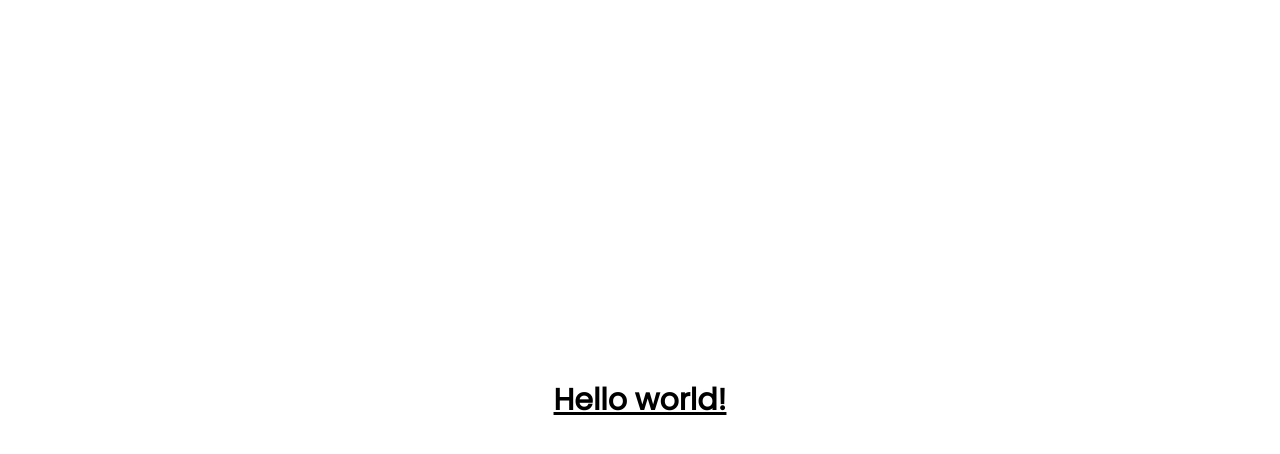
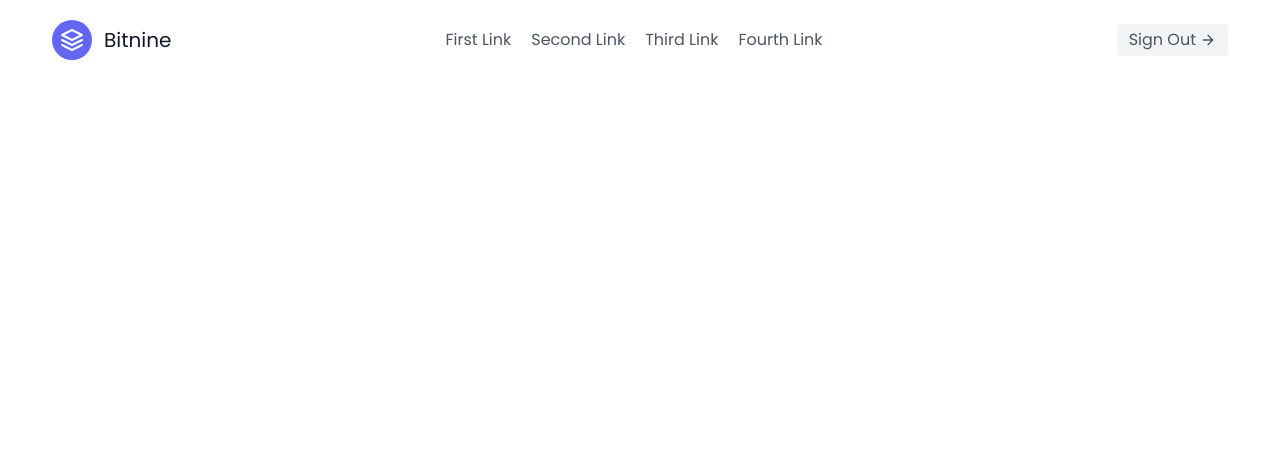
Before and after one commit to NEKiarie/Authentication-App-With-Google-and-Github, a Next.js app: page / in a window 1280 px wide. Shown: the top 454 px of the page. Built offline with nearby package versions, Linux system fonts and the light colour scheme.

Commit message:
:lipstick:Added Styling to Homepage

```diff
--- a/pages/index.js
+++ b/pages/index.js
@@ -9,12 +9,47 @@
         <title>Home Page</title>
       </Head>
 
-      <main className={styles.main}>
-        <h1 className="text-3xl font-bold underline">
-          Hello world!
-        </h1>
-      </main>
+      {User()}
 
     </div>
   )
 }
+
+
+function User() {
+  return (
+    <header class="text-gray-600 body-font">
+      <div className="container mx-auto flex flex-wrap p-5 flex-col md:flex-row items-center">
+        <a className="flex title-font font-medium items-center text-gray-900 mb-4 md:mb-0">
+          <svg xmlns="http://www.w3.org/2000/svg" fill="none" stroke="currentColor" stroke-linecap="round" stroke-linejoin="round" stroke-width="2" class="w-10 h-10 text-white p-2 bg-indigo-500 rounded-full" viewBox="0 0 24 24">
+            <path d="M12 2L2 7l10 5 10-5-10-5zM2 17l10 5 10-5M2 12l10 5 10-5"></path>
+          </svg>
+          <span className="ml-3 text-xl">Bitnine</span>
+        </a>
+        <nav className="md:ml-auto md:mr-auto flex flex-wrap items-center text-base justify-center">
+          <a className="mr-5 hover:text-gray-900">First Link</a>
+          <a className="mr-5 hover:text-gray-900">Second Link</a>
+          <a className="mr-5 hover:text-gray-900">Third Link</a>
+          <a className="mr-5 hover:text-gray-900">Fourth Link</a>
+        </nav>
+        <button className="inline-flex items-center bg-gray-100 border-0 py-1
+     px-3 focus:outline-none hover:bg-gray-200 rounded text-base mt-4 md:mt-0">Sign Out
+          <svg fill="none" stroke="currentColor" stroke-linecap="round"
+            stroke-linejoin="round" stroke-width="2" class="w-4 h-4 ml-1" viewBox="0 0 24 24">
+            <path d="M5 12h14M12 5l7 7-7 7"></path>
+          </svg>
+        </button>
+      </div>
+    </header>
+
+
+
+
+
+
+
+
+
+  )
+
+}
--- a/pages/register.js
+++ b/pages/register.js
@@ -2,7 +2,7 @@
 import Layout from "../layout/layout"
 import Link from "next/link"
 import styles from "../styles/Form.module.css"
-import { HiAtSymbol, HiFingerPrint, HiLockClosed, HiOutlineUser, } from 'react-icons/hi'
+import { HiAtSymbol,HiLockClosed, HiOutlineUser, } from 'react-icons/hi'
 import { useState } from "react"
 
 
```
